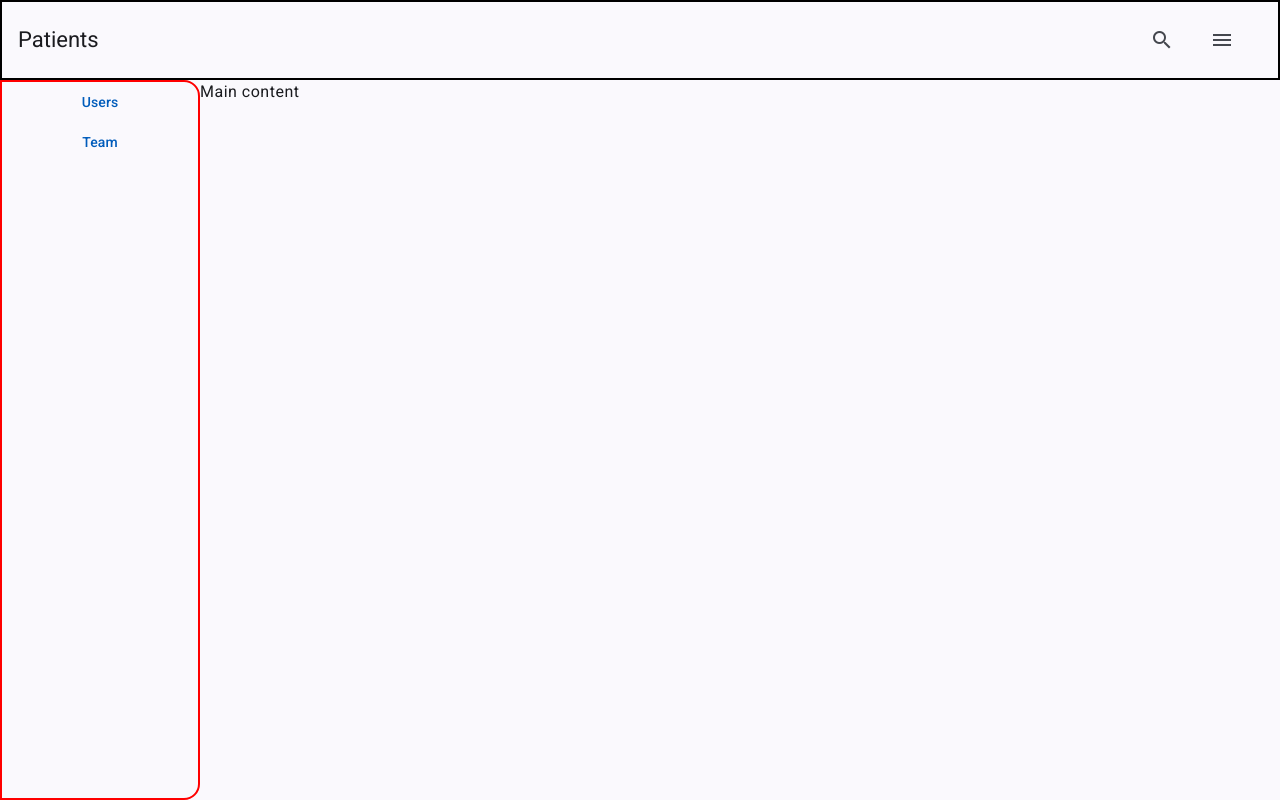
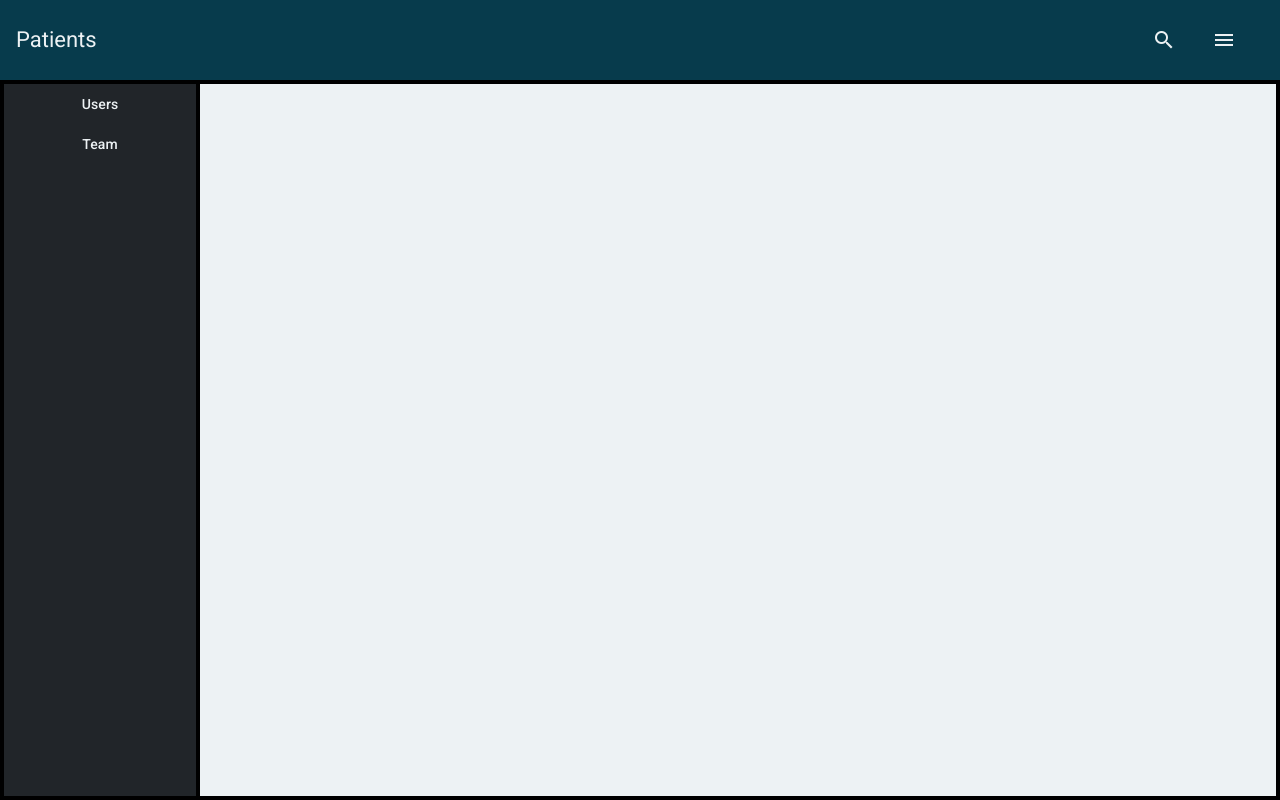
Before and after one commit to webspider02/angular_project_1, an Angular app: page / in a window 1280 px wide. Built offline with nearby package versions, Linux system fonts and the light colour scheme.

Commit message:
layout styles

```diff
--- a/src/app/layout/layout.component.html
+++ b/src/app/layout/layout.component.html
@@ -24,5 +24,7 @@
         </mat-menu>
     </mat-drawer>
 
-    <mat-drawer-content>Main content</mat-drawer-content>
+    <mat-drawer-content>
+
+    </mat-drawer-content>
 </mat-drawer-container>
--- a/src/app/layout/layout.component.scss
+++ b/src/app/layout/layout.component.scss
@@ -1,9 +1,21 @@
+$toolbarBgColor: #073b4c;
+$toolbarColor: #edf2f4;
+
+$sidenavBgColor: #212529;
+
 mat-toolbar {
     width: 100%;
     height: 10%;
-    border: 2px solid #000000;
+    // border-bottom: 4px solid #000000;
+    background-color: $toolbarBgColor;
+
+    span {
+        user-select: none;
+    }
+
     span, button {
         margin-right: 20px;
+        color: $toolbarColor;
     }
 
     div.button-container {
@@ -16,10 +28,17 @@ mat-drawer-container {
 
     mat-drawer {
         width: 200px;
-        border: 2px solid red;
+        background-color: $sidenavBgColor;
+        border: 4px solid #000000;
+        border-radius: 0;
 
         button {
             width: 100%;
+            color: $toolbarColor;
+        }
+
+        button:hover {
+            opacity: 0.5;
         }
 
         // mat-menu {
@@ -30,4 +49,10 @@ mat-drawer-container {
         //     }
         // }
     }
+
+    mat-drawer-content {
+        background-color: #edf2f4;
+        border: 4px solid #000000;
+        border-left: none;
+    }
 }
```
